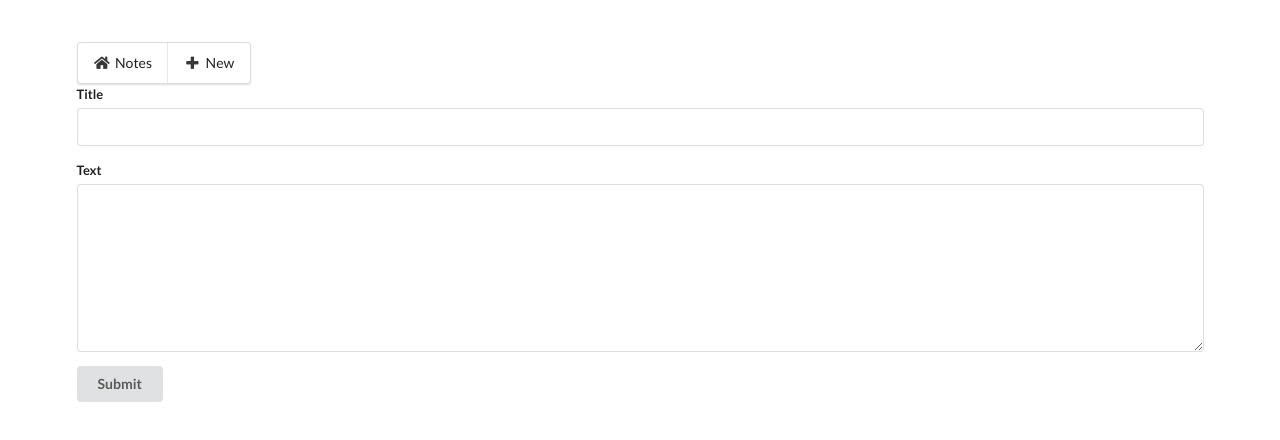
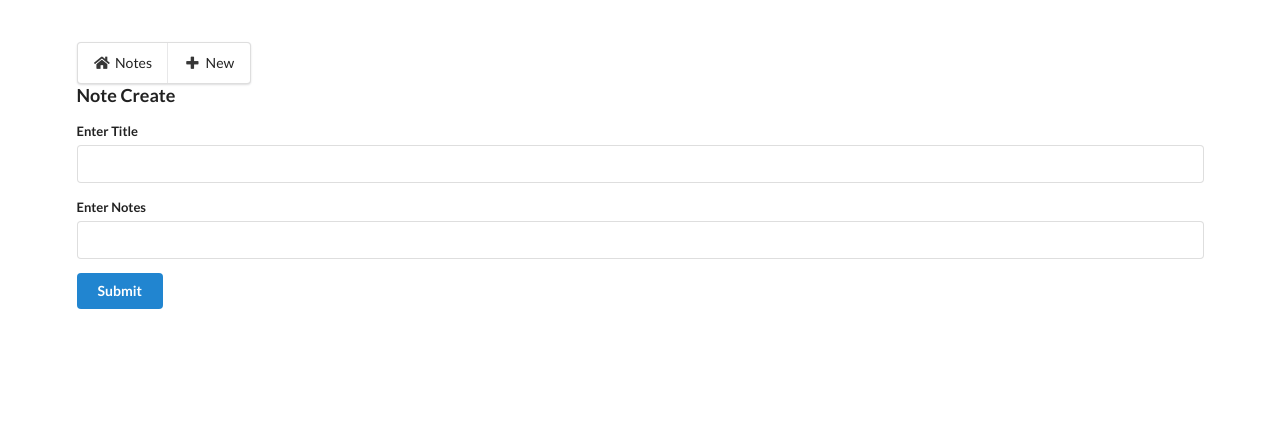
Before and after one commit to agfreckles/suacodefrontend, a React (Create React App) app: page /notes/new in a window 1280 px wide. Shown: the top 440 px of the page. Built offline with nearby package versions, Linux system fonts and the light colour scheme; what javascript-time-ago would draw is missing.

Commit message:
Switch to redux, enable data sharing, create Note component

```diff
--- a/package.json
+++ b/package.json
@@ -8,12 +8,17 @@
     "@testing-library/user-event": "^13.5.0",
     "axios": "^1.2.1",
     "javascript-time-ago": "^2.5.9",
+    "lodash": "^4.17.21",
     "react": "^18.2.0",
     "react-dom": "^18.2.0",
     "react-fetch-hook": "^1.9.5",
+    "react-redux": "^8.0.5",
     "react-router-dom": "^6.5.0",
     "react-scripts": "5.0.1",
     "react-time-ago": "^7.2.1",
+    "redux": "^4.2.0",
+    "redux-form": "^8.3.9",
+    "redux-thunk": "^2.4.2",
     "sass": "^1.57.1",
     "web-vitals": "^2.1.4"
   },
--- /dev/null
+++ b/src/actions/index.js
@@ -0,0 +1,9 @@
+import note from "../utils/note";
+import {
+  CREATE_NOTE
+} from "./types";
+
+export const createNote = (formValues) => async (dispatch, getState) => {
+  const resp = await note.post("/new/", { ...formValues });
+  dispatch({ type: CREATE_NOTE, payload: resp.data });
+};
--- /dev/null
+++ b/src/actions/types.js
@@ -0,0 +1,2 @@
+
+export const CREATE_NOTE = "CREATE_NOTE";
--- a/src/components/notes/NoteCreate.js
+++ b/src/components/notes/NoteCreate.js
@@ -1,93 +1,78 @@
-import React, { useState } from "react";
-import useFetch from "../../utils/useFetch";
 
-const NoteCreate = () => {
-  const [formData, setFormData] = useState(new FormData());
-  const handleChange = (event) => {
-    setFormData({ ...formData, [event.target.id]: [event.target.value] });
+import React from "react";
+import { connect } from "react-redux";
+import { createNote } from "../../actions";
+import withNavigate from "../../utils/history";
+import NoteForm from "./NoteForm";
+
+class NoteCreate extends React.Component {
+  onSubmit = (formValues) => {
+    this.props.createNote(formValues);
   };
-  const onFormSubmit = (e) => {
-    e.preventDefault();
-    // alert(formData.title);
-    // const data = new FormData(e.target);
-    // data.append('title', )
-    fetch("http://127.0.0.1:8000/api/new/", {
-      method: "POST",
-      body: JSON.stringify({ formData }),
-      headers: { "Content-Type": "application/json" },
-    })
-      .then((res) => res.json())
-      .then((json) => setFormData(json.formData));
-  };
+  render() {
+    return (
+      <div>
+        <h3>Note Create</h3>
+        <NoteForm onSubmit={this.onSubmit} />
+      </div>
+    );
+  }
+}
 
-  return (
-    <form className="ui form" onSubmit={onFormSubmit}>
-      <div className="field">
-        <label htmlFor="title">Title</label>
-        <input
-          type="text"
-          id="title"
-          value={formData.title}
-          onChange={handleChange}
-        />
-      </div>
-      <div className="field">
-        <label htmlFor="body">Text</label>
-        <textarea
-          id="body"
-          value={formData.body}
-          onChange={handleChange}
-        ></textarea>
-      </div>
-      {/* {formData.errors.name && <p>{formData.errors.name}</p>} */}
-      <button className="ui button" type="submit">
-        Submit
-      </button>
-    </form>
-  );
-};
+export default connect(null, { createNote: createNote})(
+  withNavigate(NoteCreate)
+);
 
-export default NoteCreate;
-// const LoginForm = () => {
-//   const [form, setForm] = React.useState({
-//     email: '',
-//     password: '',
-//   });
 
+
+
+// import React, { useState } from "react";
+
+
+// const NoteCreate = () => {
+//   const [formData, setFormData] = useState(new FormData());
 //   const handleChange = (event) => {
-//     setForm({
-//       ...form,
-//       [event.target.id]: event.target.value,
-//     });
+//     setFormData({ ...formData, [event.target.id]: [event.target.value] });
 //   };
-
-//   const handleSubmit = (event) => {
-//     event.preventDefault();
-
-//     alert(form.email + ' ' + form.password);
+//   const onFormSubmit = (e) => {
+//     e.preventDefault();
+//     // alert(formData.title);
+//     // const data = new FormData(e.target);
+//     // data.append('title', )
+//     fetch("http://127.0.0.1:8000/api/new/", {
+//       method: "POST",
+//       body: JSON.stringify({ formData }),
+//       headers: { "Content-Type": "application/json" },
+//     })
+//       .then((res) => res.json())
+//       .then((json) => setFormData(json.formData));
 //   };
 
 //   return (
-//     <form onSubmit={handleSubmit}>
-//       <div>
-//         <label htmlFor="email">Email</label>
+//     <form className="ui form" onSubmit={onFormSubmit}>
+//       <div className="field">
+//         <label htmlFor="title">Title</label>
 //         <input
-//           id="email"
 //           type="text"
-//           value={form.email}
+//           id="title"
+//           value={formData.title}
 //           onChange={handleChange}
 //         />
 //       </div>
-//       <div>
-//         <label htmlFor="password">Password</label>
-//         <input
-//           id="password"
-//           type="password"
-//           value={form.password}
+//       <div className="field">
+//         <label htmlFor="body">Text</label>
+//         <textarea
+//           id="body"
+//           value={formData.body}
 //           onChange={handleChange}
-//         />
+//         ></textarea>
 //       </div>
-//       <button type="submit">Submit</button>
+//       {/* {formData.errors.name && <p>{formData.errors.name}</p>} */}
+//       <button className="ui button" type="submit">
+//         Submit
+//       </button>
 //     </form>
 //   );
 // };
+
+// export default NoteCreate;
--- /dev/null
+++ b/src/components/notes/NoteForm.js
@@ -0,0 +1,65 @@
+import React from "react";
+import { reduxForm, Field } from "redux-form";
+import withNavigate from "./../../utils/history";
+
+class NoteForm extends React.Component {
+  renderError = ({ touched, error }) => {
+    if (touched && error) {
+      return (
+        <div className="ui error message">
+          <div className="header">{error}</div>
+        </div>
+      );
+    }
+  };
+  renderInput = ({ input, label, meta }) => {
+    return (
+      <div className="field">
+        <label>{label}</label>
+        <input {...input} autoComplete="off" />
+        {this.renderError(meta)}
+      </div>
+    );
+  };
+  onSubmit = (formValues) => {
+    this.props.onSubmit(formValues);
+    this.props.navigate("/");
+  };
+  render() {
+    return (
+      <div>
+        <form
+          onSubmit={this.props.handleSubmit(this.onSubmit)}
+          className="ui form error"
+        >
+          <Field
+            name="title"
+            component={this.renderInput}
+            label="Enter Title"
+          />
+          <Field
+            name="body"
+            component={this.renderInput}
+            label="Enter Notes"
+          />
+          <button className="ui button primary">Submit</button>
+        </form>
+      </div>
+    );
+  }
+}
+const validate = (formValues) => {
+  const errors = {};
+  if (!formValues.title) {
+    errors.title = "Title is required";
+  }
+  if (!formValues.body) {
+    errors.body = "You need to write a note ";
+  }
+  return errors;
+};
+
+export default reduxForm({
+  form: "noteForm",
+  validate: validate,
+})(withNavigate(NoteForm));
--- a/src/index.js
+++ b/src/index.js
@@ -1,16 +1,26 @@
 import React from "react";
 import ReactDOM from "react-dom/client";
 import App from "./components/App";
+import reducers from "./reducers";
+import { createStore, applyMiddleware, compose } from "redux";
+import reduxThunk from "redux-thunk";
 
 import TimeAgo from "javascript-time-ago";
 import en from "javascript-time-ago/locale/en.json";
+import { Provider } from "react-redux";
 
 TimeAgo.addDefaultLocale(en);
 
 const root = ReactDOM.createRoot(document.getElementById("root"));
+const composeEnhancers = window.__REDUX_DEVTOOLS_EXTENSION_COMPOSE__ || compose;
+const store = createStore(
+  reducers,
+  composeEnhancers(applyMiddleware(reduxThunk))
+);
+
 
 root.render(
-  <React.StrictMode>
+  <Provider store={store}>
     <App />
-  </React.StrictMode>
+  </Provider>
 );
--- /dev/null
+++ b/src/reducers/index.js
@@ -0,0 +1,9 @@
+import { combineReducers } from "redux";
+import { reducer as formReducer } from "redux-form";
+// import authReducer from "./authReducer";
+import { noteReducer } from "./noteReducer";
+
+export default combineReducers({
+  form: formReducer,
+  notes: noteReducer,
+});
--- /dev/null
+++ b/src/reducers/noteReducer.js
@@ -0,0 +1,13 @@
+import { CREATE_NOTE } from "../actions/types";
+import _ from "lodash";
+
+export const noteReducer = (state = {}, action) => {
+  switch (action.type) {
+    //   case FETCH_NOTE:
+    //     return { ...state, [action.payload.id]: action.payload };
+    case CREATE_NOTE:
+      return { ...state, [action.payload.id]: action.payload };
+    default:
+      return state;
+  }
+};
--- /dev/null
+++ b/src/utils/note.js
@@ -0,0 +1,5 @@
+import axios from "axios";
+
+export default axios.create({
+  baseURL: "https://suacode-production.up.railway.app/api",
+});
```
Also changed, not shown: 1 other file (tests, documents, lock files or other folders).
